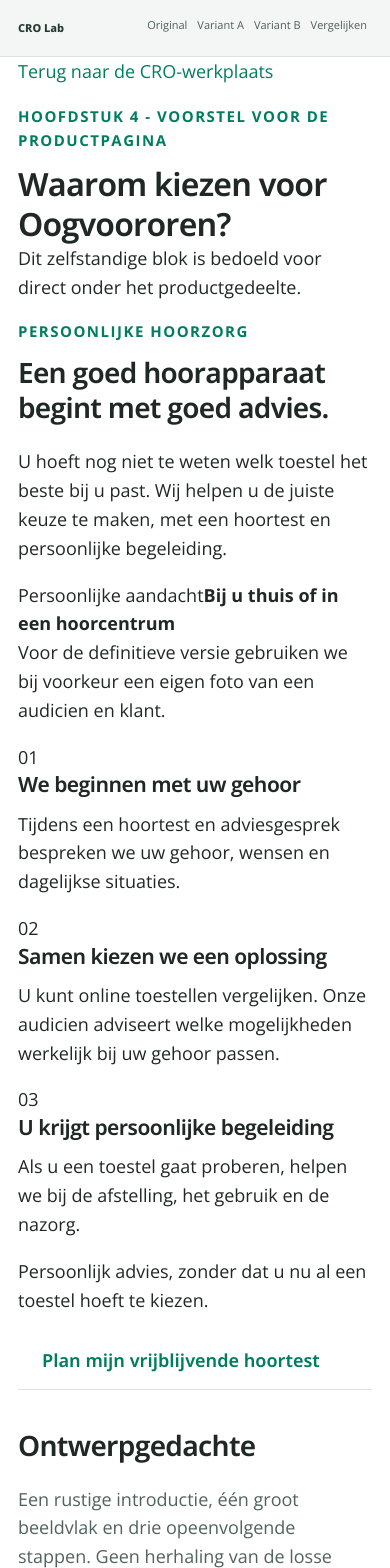
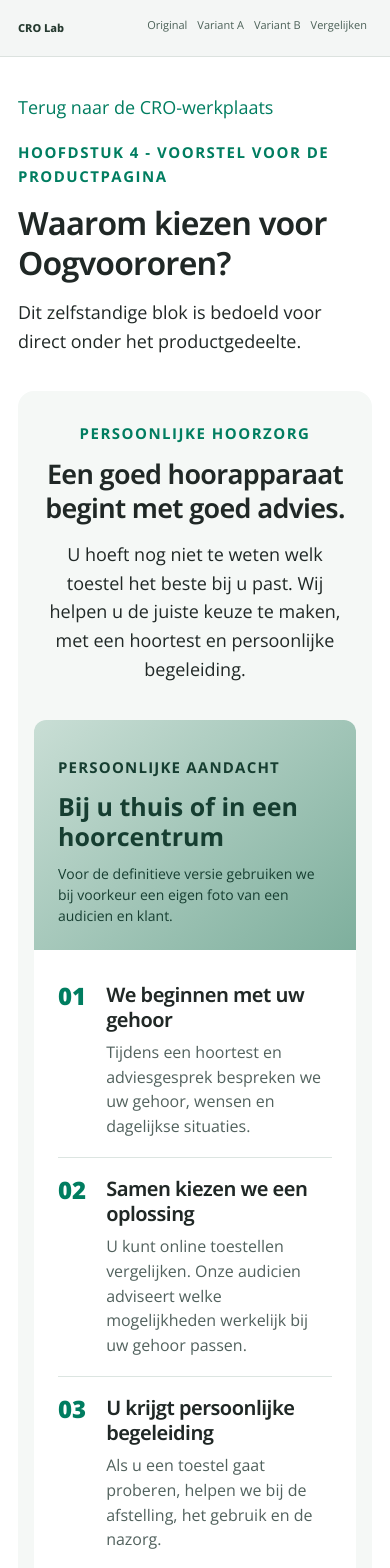
Before and after one commit to jo0stjo0st/oogvoororen-cro, a Next.js app: page /experimenten/waarom-oogvoororen in a window 390 px wide. Shown: the top 1568 px of the page. Built offline with nearby package versions, Linux system fonts and the light colour scheme.

Commit message:
Style chapter 4 service section for desktop and mobile

```diff
--- a/src/app/globals.css
+++ b/src/app/globals.css
@@ -2037,3 +2037,25 @@ td {
 .cro-call a{font-weight:800;font-size:18px;text-decoration:none;color:#006f53}
 .cro-call a:hover{text-decoration:underline}
 .cro-benefit-icon{border-radius:8px;background:#f0f7f4;border:0;font-size:19px}
+
+/* Chapter 4: distinct but restrained service story. */
+.cro-why-page{padding-top:36px;padding-bottom:70px}
+.cro-why-page>h1{margin:15px 0}.cro-why-page>p{max-width:850px}
+.cro-why-panel{margin:36px 0 48px;background:#f5f8f6;border-radius:16px;overflow:hidden}
+.cro-why-head{text-align:center;max-width:760px;margin:auto;padding:48px 30px 30px}
+.cro-why-head h2{font-size:35px;margin:0 0 15px}.cro-why-head>p:last-child{font-size:18px}
+.cro-why-content{display:grid;grid-template-columns:.95fr 1.05fr;gap:0;background:#fff;margin:0 36px;border-radius:12px;overflow:hidden}
+.cro-why-visual{background:linear-gradient(140deg,#c9ded5,#7eaf9d);padding:36px;min-height:440px;display:flex;flex-direction:column;justify-content:end;color:#163e31}
+.cro-why-visual span{font-size:15px;font-weight:700;text-transform:uppercase;letter-spacing:.08em}
+.cro-why-visual strong{font-size:30px;line-height:1.2;margin:12px 0;max-width:360px}
+.cro-why-visual p{font-size:14px;line-height:1.5;max-width:340px;margin:0}
+.cro-why-steps{padding:28px 36px;display:flex;flex-direction:column;justify-content:center}
+.cro-why-step{display:flex;gap:20px;padding:18px 0}
+.cro-why-step+.cro-why-step{border-top:1px solid var(--line)}
+.cro-why-step>span{font-size:24px;color:#007d60;font-weight:800;line-height:1.2}
+.cro-why-step h3{font-size:20px;margin:0 0 8px}
+.cro-why-step p{font-size:16px;line-height:1.55;margin:0;color:#52625e}
+.cro-why-footer{display:flex;gap:28px;align-items:center;justify-content:space-between;padding:26px 36px 36px}
+.cro-why-footer p{margin:0;max-width:420px;font-size:16px}
+.cro-why-button{background:#f9ac3c!important;color:#202826!important;white-space:nowrap;text-decoration:none!important}
+@media(max-width:800px){.cro-why-head{padding:30px 20px 18px}.cro-why-head h2{font-size:27px}.cro-why-content{grid-template-columns:1fr;margin:0 16px}.cro-why-visual{min-height:230px;padding:24px}.cro-why-visual strong{font-size:25px}.cro-why-steps{padding:14px 24px}.cro-why-footer{padding:22px 20px 28px;flex-direction:column;align-items:stretch}.cro-why-button{text-align:center;white-space:normal}}
```
